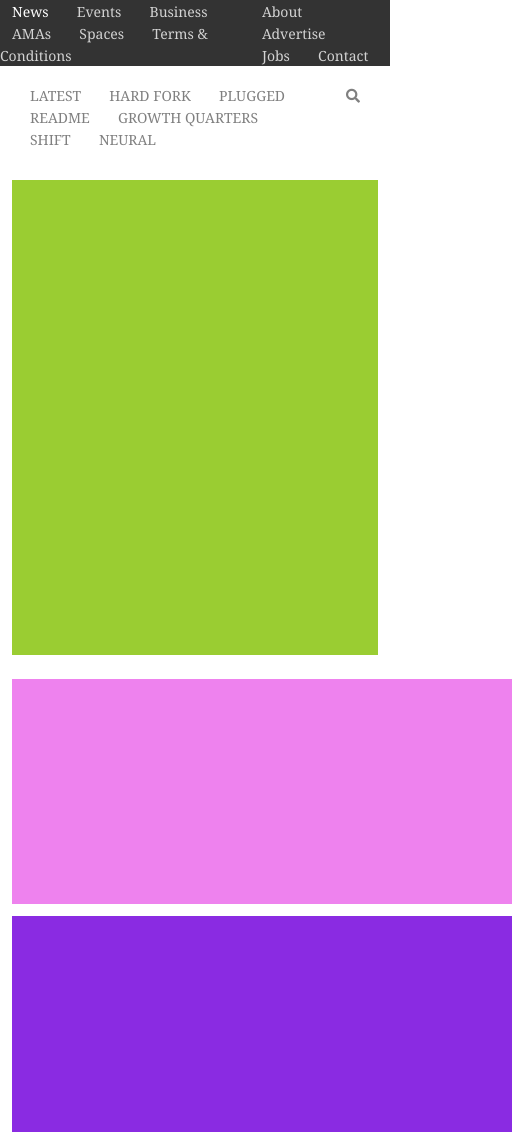
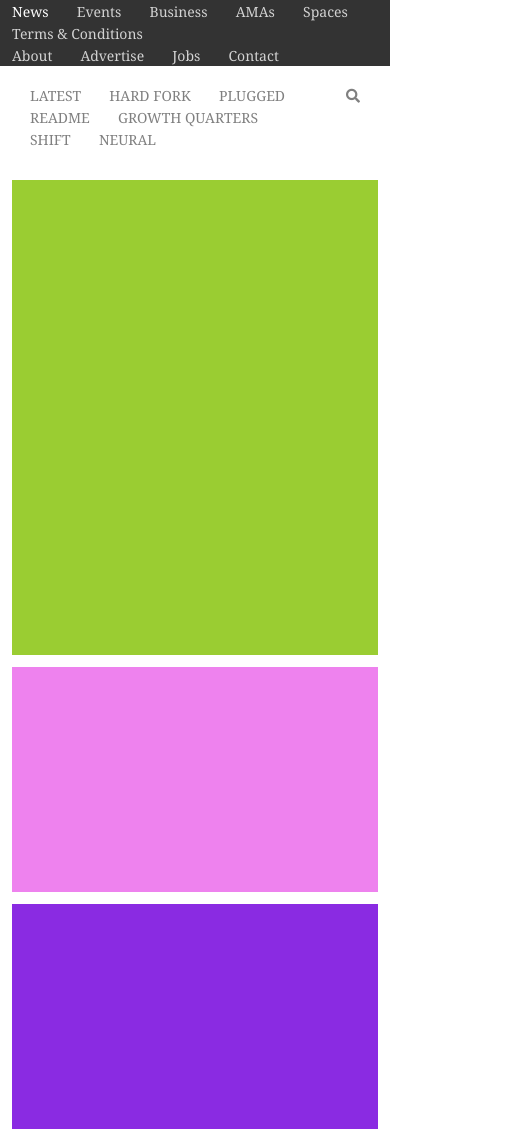
Before and after one commit to evans-oginga/building-with-responsive-design, a plain HTML site: page index.html in a window 390 px wide. Shown: the top 1132 px of the page, 524 px wide, since content can reach past the window. Drawn offline with Linux system fonts and the light colour scheme.

Commit message:
added the media query in the css rules

```diff
--- a/styles.css
+++ b/styles.css
@@ -111,3 +111,20 @@ body {
     width: 100%;
     height: 300px;
 }
+
+@media screen and (max-width: 600px) {
+    .navigation1,
+    .naviagation2,
+    .holder,
+    .container1,
+    .container2,
+    .container3,
+    .row,
+    .row1,
+    .footer {
+        display: block;
+        width: fit-content;
+        float: none;
+        width: auto;
+    }
+}
```
Also changed, not shown: 1 other file.
